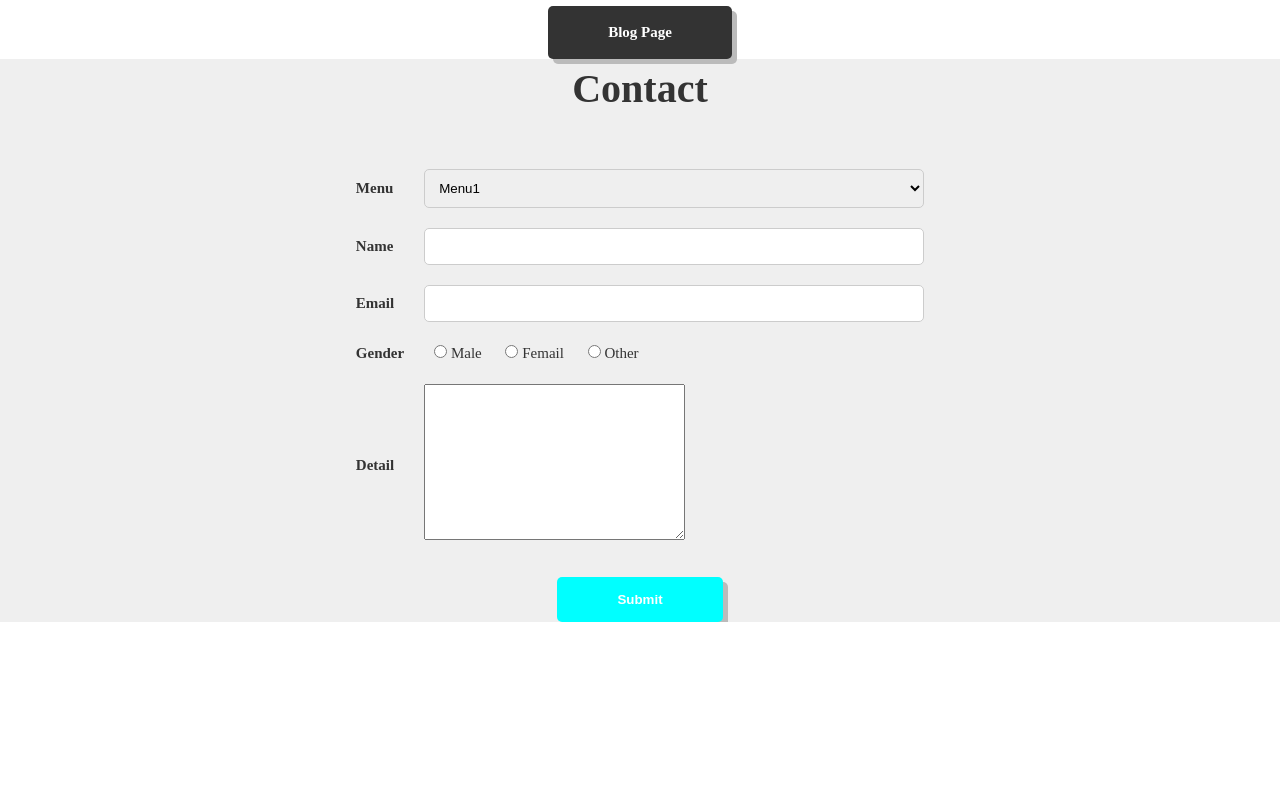
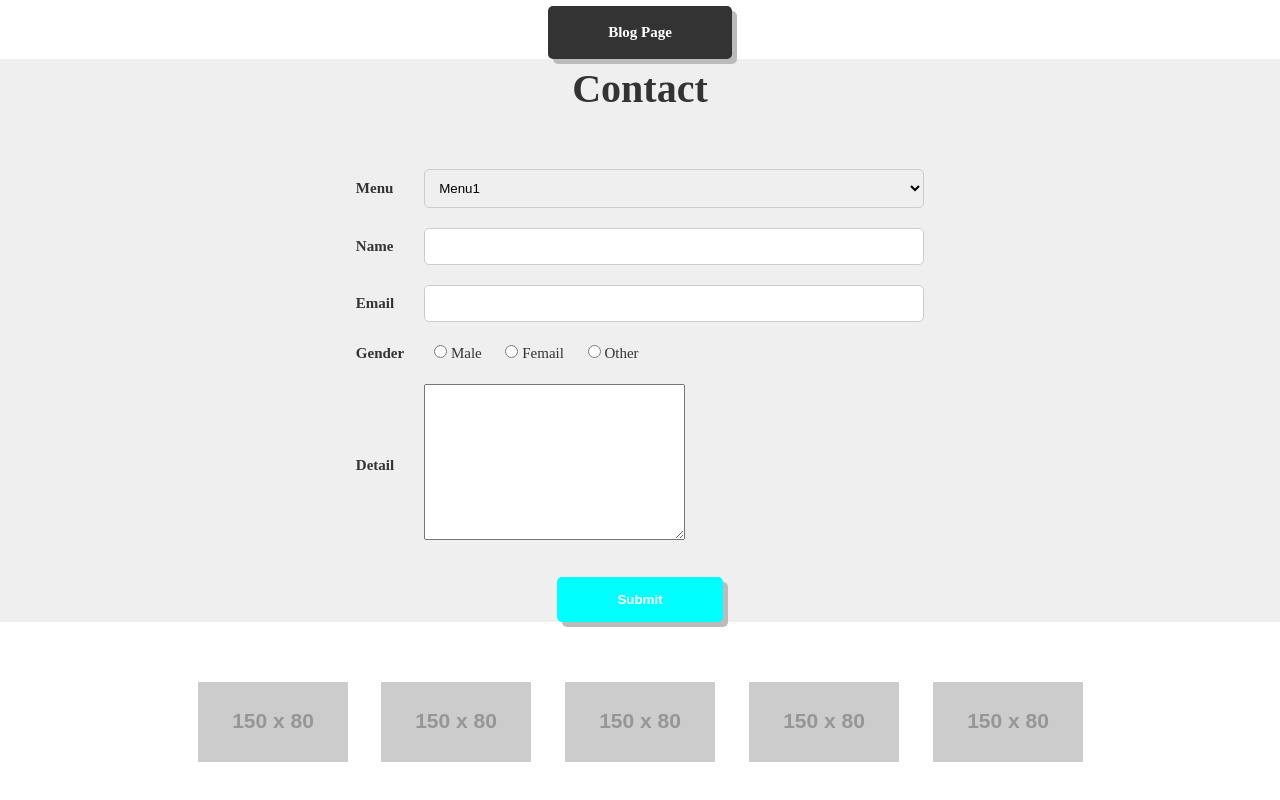
Before and after one commit to ringoapple-sukebasuke/practice-HTML-CSS, a plain HTML site: page index.html in a window 1280 px wide. Shown: the part 1427-2227 px from the top of the page. Before the commit the page ends 2049 px from the top, so only its background shows below. Drawn offline with Linux system fonts and the light colour scheme; files that its build step writes are made by us from their sources; placeholder pictures from the web are drawn by us.

Commit message:
end of works

```diff
--- a/assets/css/style.css
+++ b/assets/css/style.css
@@ -215,3 +215,15 @@ card
   margin-top: 20px;
   text-align: center;
 }
+
+/*
+works
+ */
+ .works {
+  margin: 40px 0;
+  padding: 20px;
+  text-align: center;
+ }
+ .works > img {
+  margin: 0 15px;
+ }
--- a/index.html
+++ b/index.html
@@ -211,6 +211,15 @@
     </form>
   </section>
 
+  <aside class="works">
+    <img src="https://dummyimage.com/150x80/ccc/fff" alt="logo">
+    <img src="https://dummyimage.com/150x80/ccc/fff" alt="logo">
+    <img src="https://dummyimage.com/150x80/ccc/fff" alt="logo">
+    <img src="https://dummyimage.com/150x80/ccc/fff" alt="logo">
+    <img src="https://dummyimage.com/150x80/ccc/fff" alt="logo">
+
+  </aside>
+
   <script src="./assets/js/app.js"></script>
 </body>
 </html>
```
